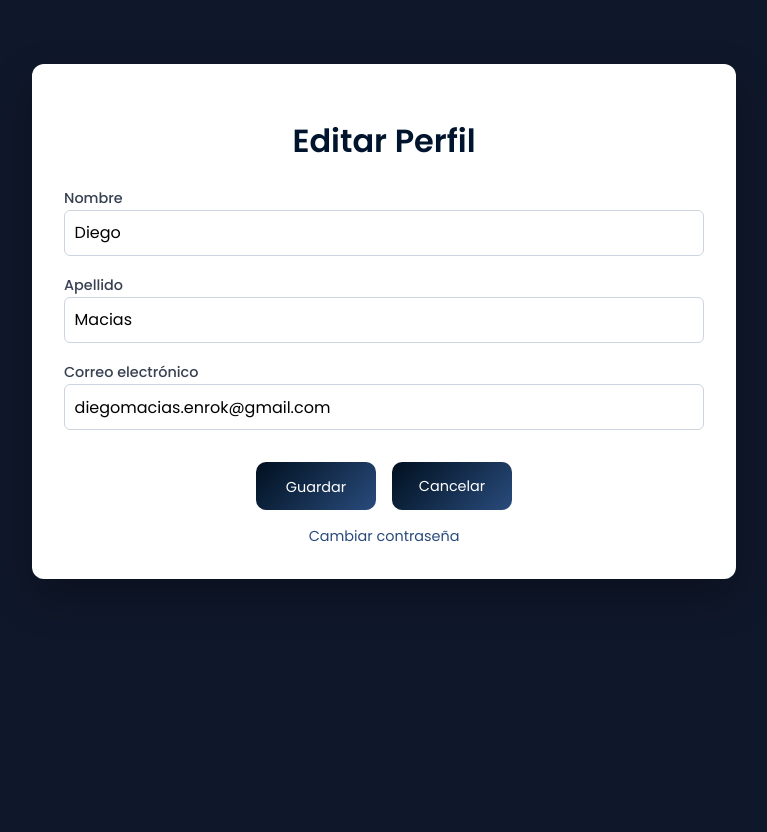
After one commit to diegomacias-11/CRM-Enrok, a Django app: page /usuario/ in a window 1280 px wide. The commit adds this page. Shown: the whole page, without its empty margins (256-1023 px from the left). Run offline with Django 5.2, Linux system fonts and the light colour scheme; a user stored in the database is signed in.

Commit message:
Se agrego la edición de usuario asi como de contraseña

```diff
--- a/config/urls.py
+++ b/config/urls.py
@@ -21,13 +21,23 @@ from core.forms import LoginForm
 
 urlpatterns = [
     path('admin/', admin.site.urls),
-    # Auth (usa tu template templates/auth/login.html)
-    path('accounts/login/',LoginView.as_view(template_name='auth/login.html', authentication_form=LoginForm),name='login'),
+
+    # --- Autenticación principal ---
+    path(
+        'accounts/login/',
+        LoginView.as_view(template_name='auth/login.html', authentication_form=LoginForm),
+        name='login'
+    ),
     path('accounts/logout/', LogoutView.as_view(), name='logout'),
-    # Core (redirige post-login por rol)
+
+    # --- Rutas integradas de Django (cambio de contraseña, reset, etc.) ---
+    path('accounts/', include('django.contrib.auth.urls')),  # 👈 Esta es la clave
+
+    # --- Core (redirección post-login) ---
     path('', include('core.urls')),
-    # Tus apps
-    path('clientes/', include('clientes.urls')),       # Incluye las URLs de la app clientes
+
+    # --- Apps del sistema ---
+    path('clientes/', include('clientes.urls')),
     path('dispersiones/', include('dispersiones.urls')),
     path('comisiones/', include('comisiones.urls')),
 ]
--- a/core/urls.py
+++ b/core/urls.py
@@ -1,6 +1,8 @@
 from django.urls import path
 from .views import post_login_redirect
+from core import views
 
 urlpatterns = [
     path('enrok/', post_login_redirect, name='enrok'),
+    path('usuario/', views.editar_usuario, name='usuario')
 ]
--- a/core/views.py
+++ b/core/views.py
@@ -1,9 +1,23 @@
 from django.contrib.auth.decorators import login_required
-from django.shortcuts import render
+from django.shortcuts import render, redirect
 from clientes.models import Cliente
+from django.contrib import messages
 
 @login_required
 def post_login_redirect(request):
     clientes = Cliente.objects.all().order_by('nombre')
     return render(request, 'core/core.html',{
         'clientes': clientes,})
+
+def editar_usuario(request):
+    usuario = request.user  # obtiene al usuario actual logueado
+
+    if request.method == 'POST':
+        usuario.first_name = request.POST.get('first_name', '')
+        usuario.last_name = request.POST.get('last_name', '')
+        usuario.email = request.POST.get('email', '')
+        usuario.save()
+        messages.success(request, 'Tu perfil se actualizó correctamente.')
+        return redirect('enrok')
+
+    return render(request, 'usuario.html', {'usuario': request.user})
--- /dev/null
+++ b/templates/usuario.html
@@ -0,0 +1,127 @@
+<!DOCTYPE html>
+<html lang="es">
+<head>
+  <meta charset="utf-8" />
+  <meta name="viewport" content="width=device-width, initial-scale=1" />
+  <title>Editar Usuario</title>
+  <link href="https://fonts.googleapis.com/css2?family=Poppins:wght@400;500;600&display=swap" rel="stylesheet">
+  <style>
+    :root {
+      --fuente-principal: 'Poppins', system-ui, -apple-system, Segoe UI, Roboto, sans-serif;
+    }
+
+    *,
+    *::before,
+    *::after {
+      font-family: var(--fuente-principal) !important;
+    }
+
+    body {
+      min-height: 100vh;
+      display: grid;
+      place-items: start center;
+      background: #0f172a;
+      margin: 0;
+      padding-top: 2rem;
+    }
+
+    .card {
+      width: min(640px, 92vw);
+      color: #0b1220;
+      background: #ffffff;
+      padding: 2rem;
+      border-radius: 12px;
+      box-shadow: 0 18px 40px rgba(0,0,0,.25);
+      margin-top: 2rem;
+    }
+
+    h1 {
+      text-align: center;
+      margin-bottom: 1.2rem;
+      color: #00142d;
+    }
+
+    .actions {
+      margin-top: 1rem;
+      display: flex;
+      gap: 1rem;
+      justify-content: center;
+    }
+
+    .btn {
+      height: 48px;
+      width: 120px;
+      text-decoration: none;
+      display: inline-block;
+      color: #ffffff;
+      background: linear-gradient(135deg, #00101f 0%, #294b7c 100%);
+      border: none;
+      border-radius: 10px;
+      font-weight: 400;
+      text-align: center;
+      line-height: 48px;
+      font-size: .9rem;
+      cursor: pointer;
+      transition: 0.3s;
+    }
+
+    .btn:hover {
+      background: linear-gradient(135deg, #002952 0%, #244a7a 100%);
+    }
+
+    input {
+      width: 100%;
+      padding: .6rem;
+      margin-bottom: 1rem;
+      border: 1px solid #cbd5e1;
+      border-radius: 6px;
+      font-size: 1rem;
+      box-sizing: border-box;
+    }
+
+    label {
+      font-size: 0.9rem;
+      color: #374151;
+      font-weight: 500;
+    }
+
+    .volver {
+      display: block;
+      text-align: center;
+      margin-top: 1rem;
+      font-size: 0.9rem;
+      color: #294b7c;
+      text-decoration: none;
+    }
+
+    .volver:hover {
+      text-decoration: underline;
+    }
+  </style>
+</head>
+
+<body>
+  <div class="card">
+    <h1>Editar Perfil</h1>
+
+    <form method="post">
+      {% csrf_token %}
+      <label for="first_name">Nombre</label>
+      <input type="text" name="first_name" id="first_name" value="{{ usuario.first_name }}" />
+
+      <label for="last_name">Apellido</label>
+      <input type="text" name="last_name" id="last_name" value="{{ usuario.last_name }}" />
+
+      <label for="email">Correo electrónico</label>
+      <input type="email" name="email" id="email" value="{{ usuario.email }}" />
+
+      <div class="actions">
+        <button type="submit" class="btn">Guardar</button>
+        <a href="{% url 'enrok' %}" class="btn">Cancelar</a>
+      </div>
+    </form>
+
+    <a href="{% url 'password_change' %}" class="volver">Cambiar contraseña</a>
+  </div>
+</body>
+</html>
```
Also changed, not shown: core/templates/core/core.html (+12 -2 lines), templates/includes/header.html (+35 -8 lines), templates/registration/password_change_done.html (added, +79 -0 lines), templates/registration/password_change_form.html (added, +116 -0 lines), db.sqlite3.
